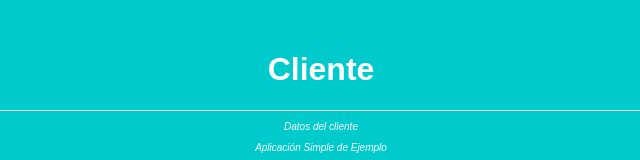
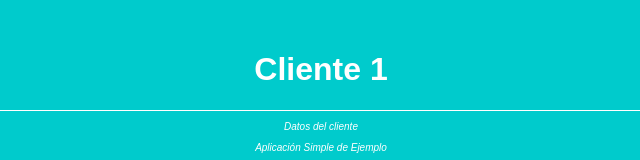
Before and after one commit to Sonia0707/CustomerApp, a React (Create React App) app: page /customers/1 in a window 1280 px wide. Shown: the top 160 px of the page, without its empty margins (319-959 px from the left). Built offline with nearby package versions, Linux system fonts and the light colour scheme.

Commit message:
CustomerContainer.js => Recogemos las props que nos manda el App.js y las ponemos como requeridas.

```diff
--- a/src/containers/CustomerContainer.js
+++ b/src/containers/CustomerContainer.js
@@ -8,12 +8,20 @@ class CustomerContainer extends Component {
   render() {
     return (
       <div>
-        <AppFrame header={`Cliente`} body={<p>Datos del cliente</p>}></AppFrame>
+        {/*Le pasamos el DNI desde App.js */}
+        <AppFrame
+          header={`Cliente ${this.props.dni}`}
+          body={<p>Datos del cliente</p>}
+        ></AppFrame>
       </div>
     );
   }
 }
 
-CustomerContainer.propTypes = {};
+//Ponemos como requerido el dni:
+CustomerContainer.propTypes = {
+  dni: PropTypes.string.isRequired,
+};
 
+//Mas adelante cambiaremos lo de null:
 export default withRouter(connect(null, null)(CustomerContainer));
```
